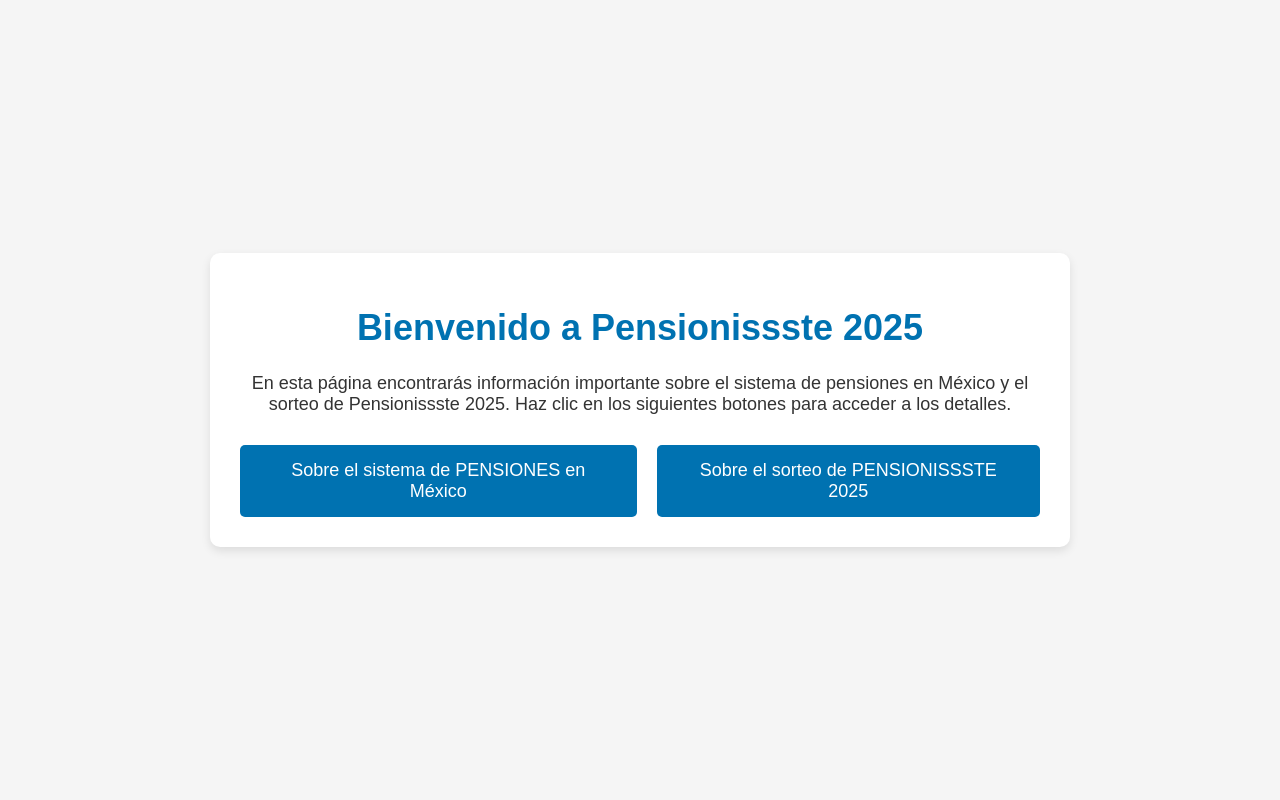
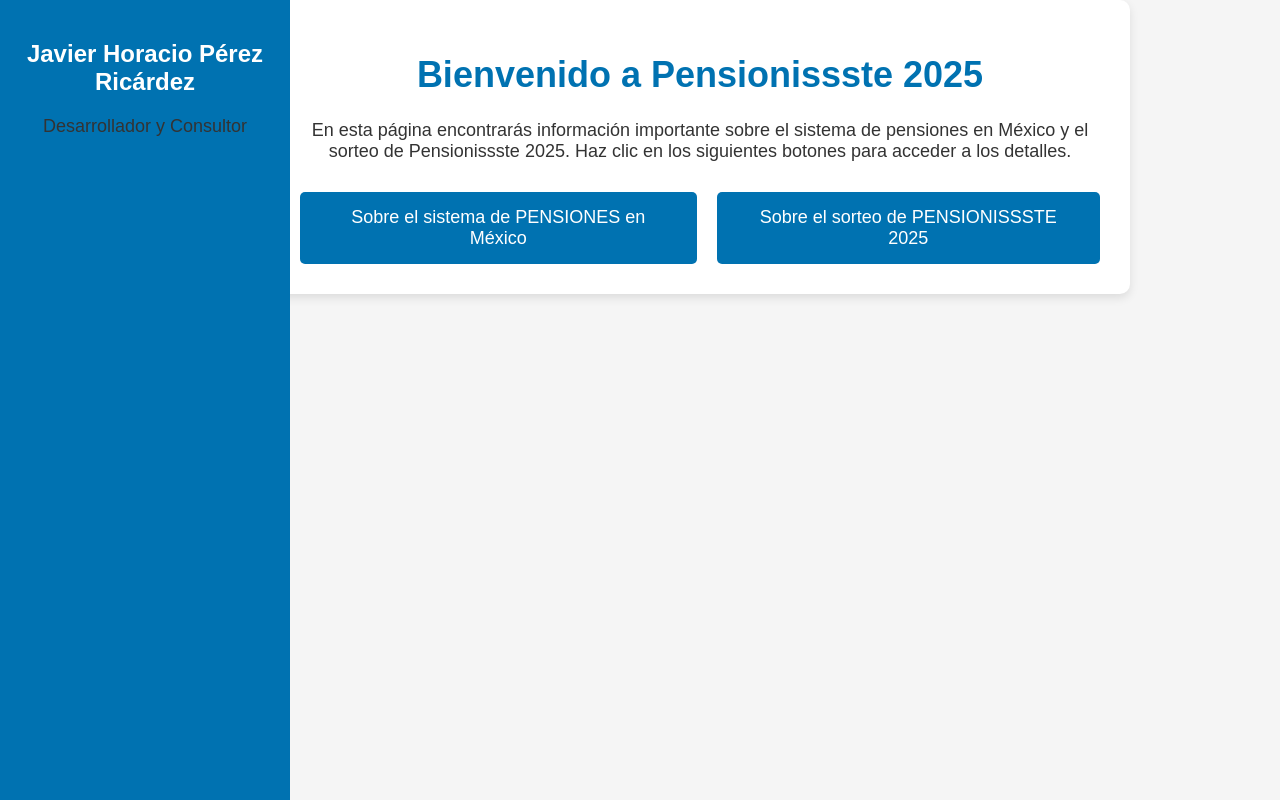
Before and after one commit to todosparaunoSPE/foro_principal, a plain HTML site: page index.html in a window 1280 px wide. Drawn offline with Linux system fonts and the light colour scheme.

Commit message:
Update index.html

```diff
--- a/index.html
+++ b/index.html
@@ -11,11 +11,24 @@
             margin: 0;
             padding: 0;
             display: flex;
-            justify-content: center;
-            align-items: center;
+        }
+        .sidebar {
+            background-color: #0072B1;
+            color: white;
+            padding: 20px;
+            width: 250px;
             height: 100vh;
+            text-align: center;
+            position: fixed;
+            left: 0;
+            top: 0;
+        }
+        .sidebar h2 {
+            font-size: 24px;
+            margin-top: 20px;
         }
         .container {
+            margin-left: 270px; /* Establece el margen para que el contenido se mueva hacia la derecha */
             background-color: #ffffff;
             padding: 30px;
             border-radius: 10px;
@@ -62,6 +75,13 @@
 </head>
 <body>
 
+<!-- Sidebar -->
+<div class="sidebar">
+    <h2>Javier Horacio Pérez Ricárdez</h2>
+    <p>Desarrollador y Consultor</p>
+</div>
+
+<!-- Main Content -->
 <div class="container">
     <h1>Bienvenido a Pensionissste 2025</h1>
     <p>En esta página encontrarás información importante sobre el sistema de pensiones en México y el sorteo de Pensionissste 2025. Haz clic en los siguientes botones para acceder a los detalles.</p>
```
